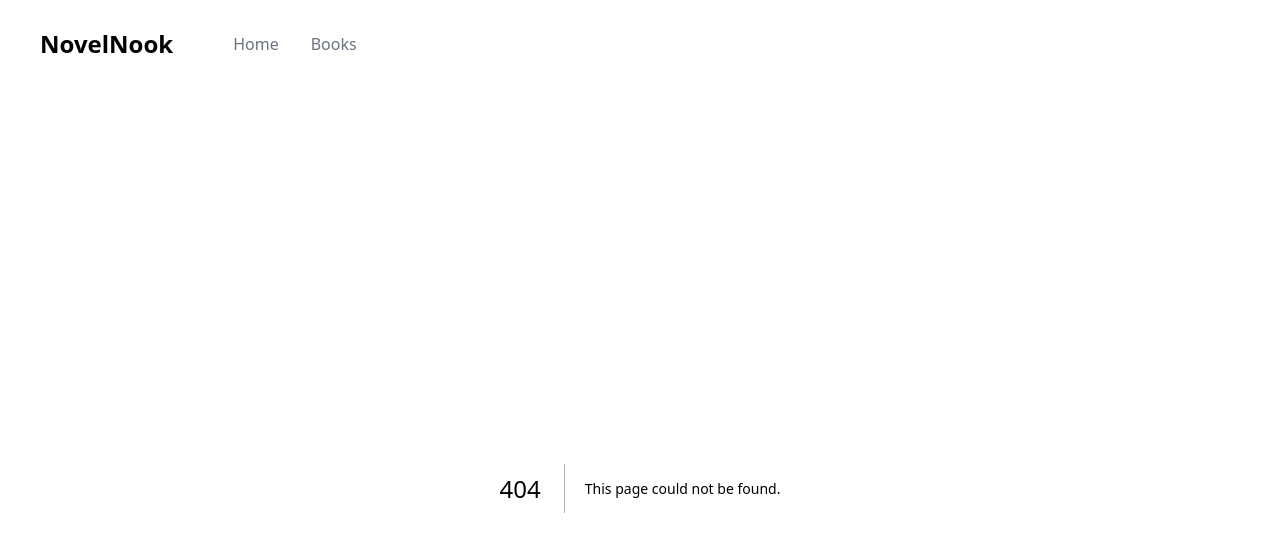
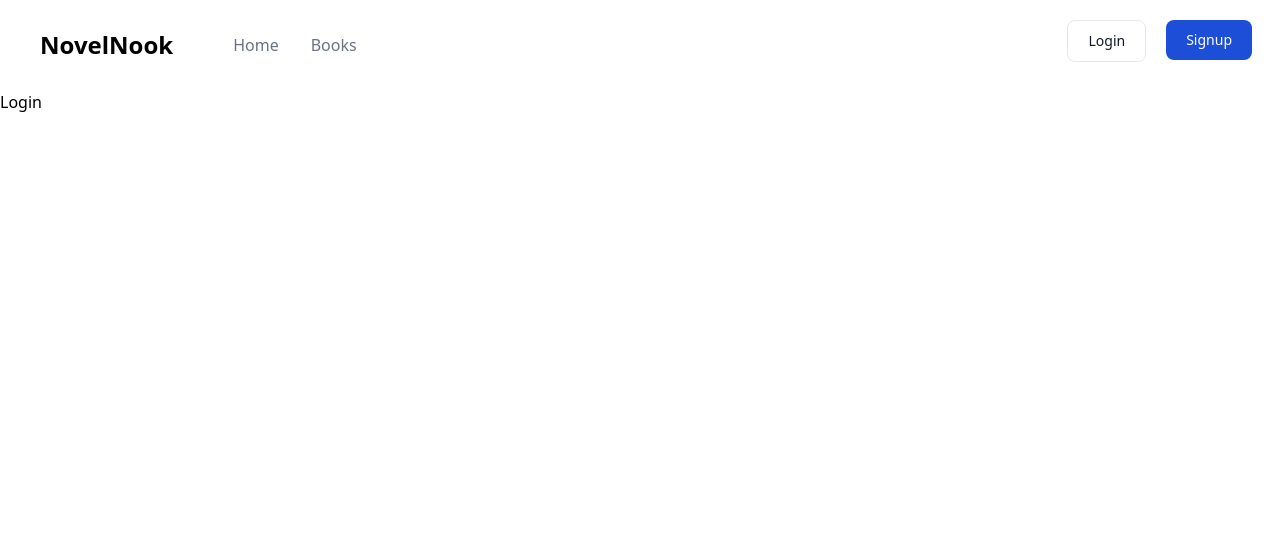
Before and after one commit to zthh626/novel-nook, a Next.js app in the folder frontend/: page /auth/login in a window 1280 px wide. Before the commit this address had no page. Shown: the top 552 px of the page. Built offline with nearby package versions, Linux system fonts and the light colour scheme.

Commit message:
feat: create login pages + header

```diff
--- /dev/null
+++ b/frontend/src/app/auth/login/page.tsx
@@ -0,0 +1,3 @@
+export default function Login() {
+  return <div>Login</div>;
+}
--- /dev/null
+++ b/frontend/src/app/auth/signup/page.tsx
@@ -0,0 +1,3 @@
+export default function Signup() {
+  return <div>Signup</div>;
+}
--- /dev/null
+++ b/frontend/src/components/button.tsx
@@ -0,0 +1,22 @@
+import classNames from "classnames";
+
+export function Button({
+  text,
+  theme = "primary",
+}: {
+  text: string;
+  theme?: "primary" | "secondary";
+}) {
+  return (
+    <button
+      type="button"
+      className={classNames(
+        theme === "primary"
+          ? "py-2.5 px-5 mb-2 text-sm font-medium text-white bg-blue-700 rounded-lg dark:bg-blue-600 hover:bg-blue-800 focus:ring-4 focus:ring-blue-300 focus:outline-none me-2 dark:hover:bg-blue-700 dark:focus:ring-blue-800"
+          : "py-2.5 px-5 me-2 mb-2 text-sm font-medium text-gray-900 focus:outline-none bg-white rounded-lg border border-gray-200 hover:bg-gray-100 hover:text-blue-700 focus:z-10 focus:ring-4 focus:ring-gray-100 dark:focus:ring-gray-700 dark:bg-gray-800 dark:text-gray-400 dark:border-gray-600 dark:hover:text-white dark:hover:bg-gray-700",
+      )}
+    >
+      {text}
+    </button>
+  );
+}
--- a/frontend/src/components/header.tsx
+++ b/frontend/src/components/header.tsx
@@ -1,6 +1,7 @@
 import { routes } from "@/constants/routes";
 import Link from "next/link";
 import { NavLink } from "./navLink";
+import { Button } from "./button";
 
 export function Header() {
   return (
@@ -13,6 +14,14 @@ export function Header() {
           <NavLink name={route.name} href={route.href} key={idx} />
         ))}
       </div>
+      <div className="flex flex-row justify-end space-x-3 w-full">
+        <Link href="/auth/login">
+          <Button text="Login" theme="secondary" />
+        </Link>
+        <Link href="/auth/signup">
+          <Button text="Signup" theme="primary" />
+        </Link>
+      </div>
     </header>
   );
 }
```
